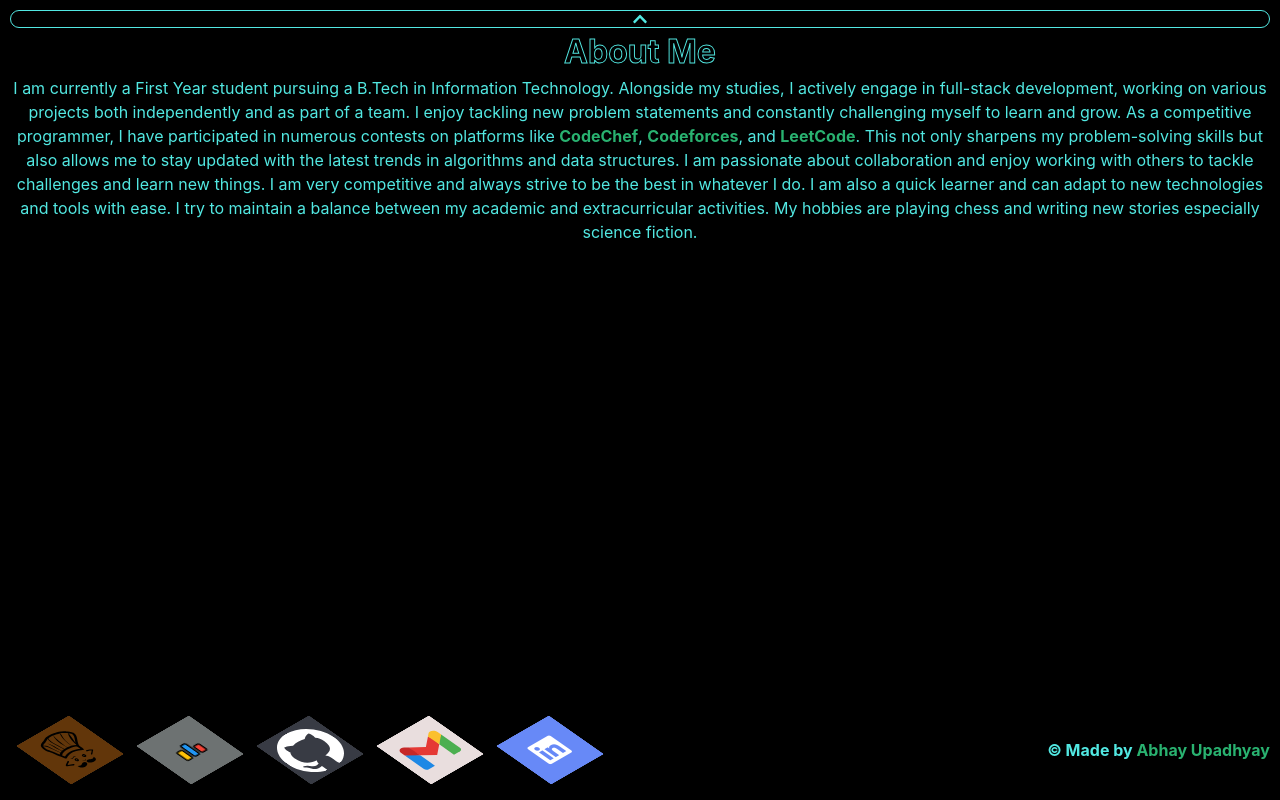
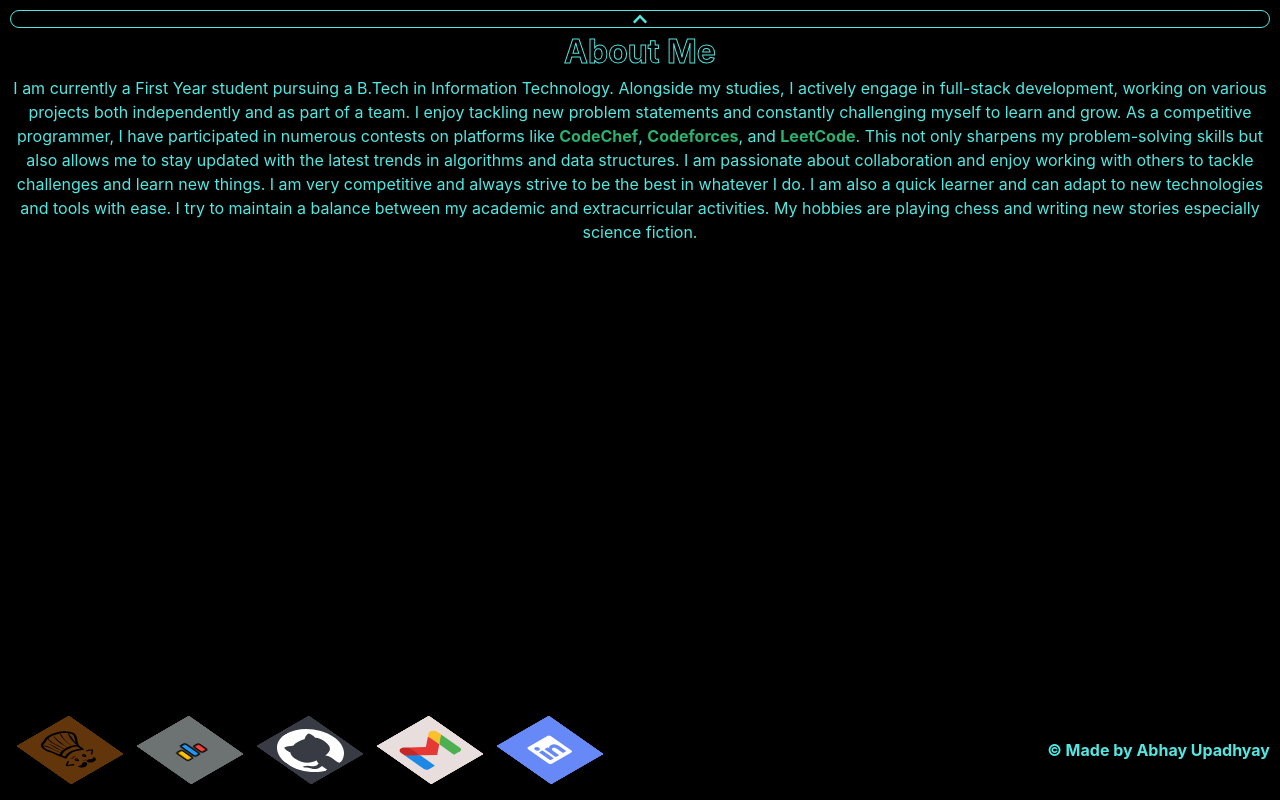
Before and after one commit to urabhay10/myportfolio, a React (Create React App) app: page / in a window 1280 px wide. Shown: the part 800-1600 px from the top of the page. Built offline with nearby package versions, Linux system fonts and the light colour scheme; the HTML template or start-up script is replaced by a standard one.

Commit message:
deploying

```diff
--- a/public/index.html
+++ b/public/index.html
@@ -6,8 +6,7 @@
   <link rel="icon" href="%PUBLIC_URL%/icon.svg" />
   <meta name="viewport" content="width=device-width, initial-scale=1" />
   <meta name="theme-color" content="#000000" />
-  <meta name="description" content="Web site created using create-react-app" />
-  <link rel="apple-touch-icon" href="%PUBLIC_URL%/logo192.png" />
+  <meta name="description" content="Portfolio of Abhay Upadhyay" />
   <!--
       manifest.json provides metadata used when your web app is installed on a
       user's mobile device or desktop. See https://developers.google.com/web/fundamentals/web-app-manifest/
--- a/src/Components/AboutMe.jsx
+++ b/src/Components/AboutMe.jsx
@@ -125,9 +125,7 @@ export default class AboutMe extends Component {
             color: '#52E8E2',
             fontWeight: 'bold',
           }}>
-          <span dangerouslySetInnerHTML={{ "__html": "&copy;" }} /> Made by <a href='' style={{
-            color: '#29B270'
-          }}>Abhay Upadhyay</a></div>
+          <span dangerouslySetInnerHTML={{ "__html": "&copy;" }} /> Made by Abhay Upadhyay</div>
         </div>
       </div>
     )
--- a/src/Components/FooterSection.jsx
+++ b/src/Components/FooterSection.jsx
@@ -1,5 +1,4 @@
 import React, { Component } from 'react'
-import ccLogo from '../images/cc-logo.svg'
 import gmailLogo from '../images/gmail-logo.svg'
 import githubLogo from '../images/github-logo.svg'
 
```
Also changed, not shown: public/manifest.json.
